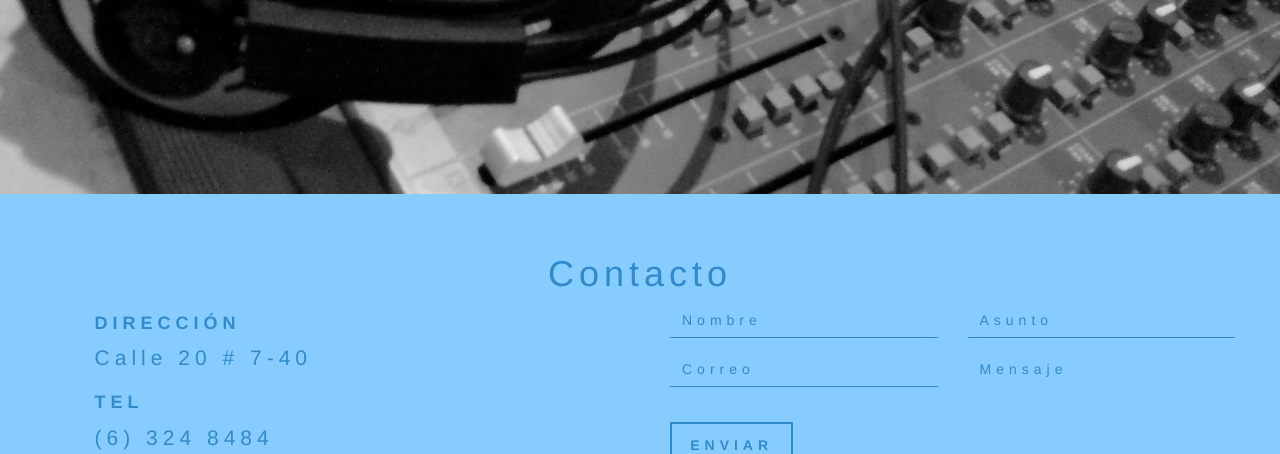
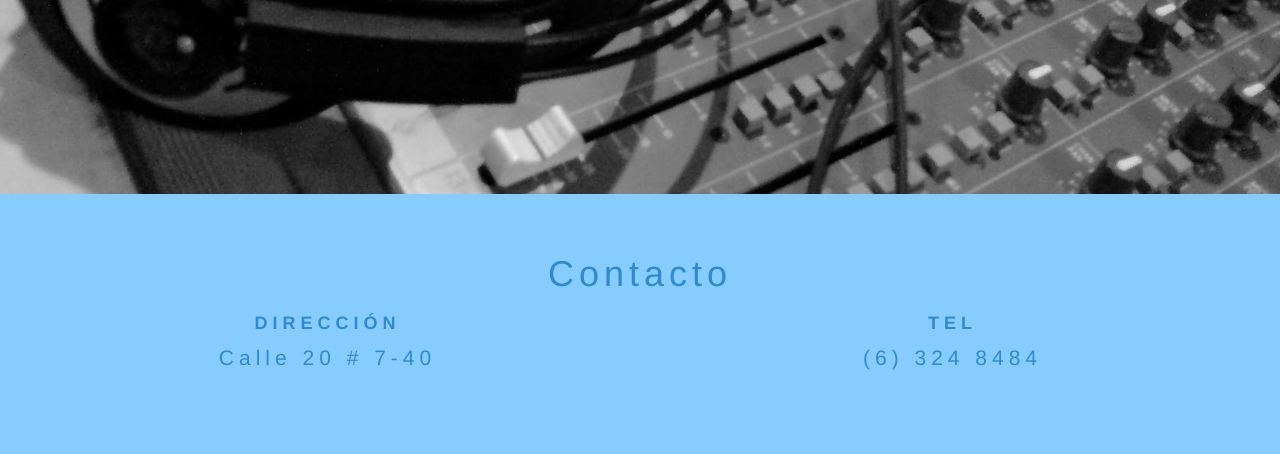
Before and after one commit to AlexTama/RADIO-CATOLICA, a PHP site: page / in a window 1280 px wide. Shown: the part 1406-1860 px from the top of the page. Run offline with PHP 8.4, Linux system fonts and the light colour scheme; some libraries are stand-ins or nearby versions.

Commit message:
cambios en el index

```diff
--- a/index.php
+++ b/index.php
@@ -132,54 +132,15 @@
 								</hgroup>
 
 								<!--*************************************************-->
-								<div class="col-md-6 color-font">
-
-									<!-- INFORMATION -->
-									<div class="col-md-offset-1 col-md-10">
-										<h4 style="letter-spacing:5px;"><b>DIRECCIÓN</b></h4>
-										<p class="lead" style="letter-spacing:5px;">Calle 20 # 7-40</p>
-
-										<h4 style="letter-spacing:5px;"><b>TEL</b></h4>
-										<p class="lead" style="letter-spacing:5px;">(6) 324 8484</p>
-									</div>
-
+								<div class="col-md-6 color-font text-center">
+									<h4 style="letter-spacing:5px;"><b>DIRECCIÓN</b></h4>
+									<p class="lead" style="letter-spacing:5px;">Calle 20 # 7-40</p>
 								</div>
 
 								<!--*************************************************-->
-								<div class="col-md-6 color-font">
-
-									<!-- CONTACT FORM -->
-									<form action="verificar.php" method="post">
-
-										<!-- *************************************** -->
-										<div class="col-md-6">
-											<div class="form-group">
-				    							<input type="text" name="nombre" class="form-control
-				    							input-style" id="exampleInputEmail1" placeholder="Nombre" required>
-				  							</div>
-
-				  							<div class="form-group">
-				    							<input type="email" name="email" class="form-control input-style" id="exampleInputEmail1" placeholder="Correo" required>
-				  							</div>
-
-				  							<div class="g-recaptcha" data-sitekey="6LcKRQ4TAAAAAJTEa41-Ic9EUL4Ow5UNsO5dwqDw"></div>
-
-											<div style="padding-top:20px;">
-				  								<button type="submit" name="enviar" class="ghost-button" style="letter-spacing: 5px;"><b>ENVIAR</b></button>
-											</div>
-										</div>
-
-										<!-- *************************************** -->
-										<div class="col-md-6">
-											<div class="form-group">
-				    							<input type="text" name="asunto" class="form-control input-style" id="exampleInputEmail1" placeholder="Asunto">
-				  							</div>
-
-											<div class="form-group">
-				    							<textarea class="form-control input-style" name="mensaje" id="" rows="6" placeholder="Mensaje"></textarea>
-				  							</div>
-										</div>
-									</form>
+								<div class="col-md-6 color-font text-center">
+									<h4 style="letter-spacing:5px;"><b>TEL</b></h4>
+									<p class="lead" style="letter-spacing:5px;">(6) 324 8484</p>
 								</div>
 							</div>
 						</div>
```
